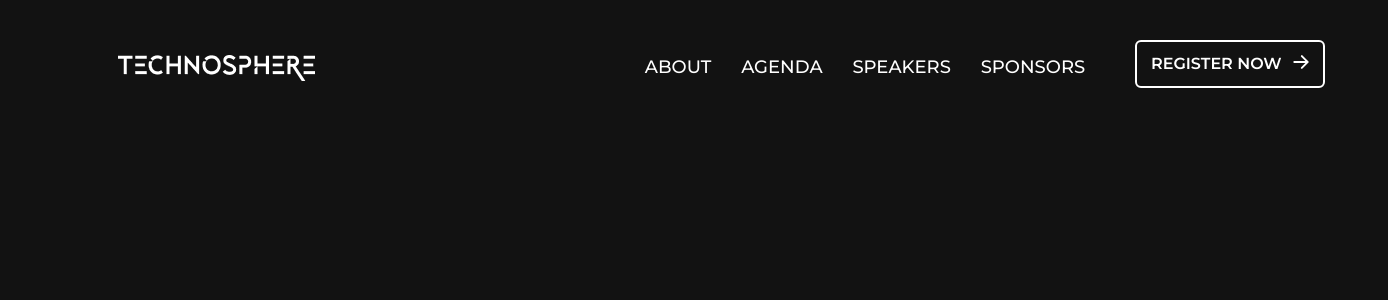
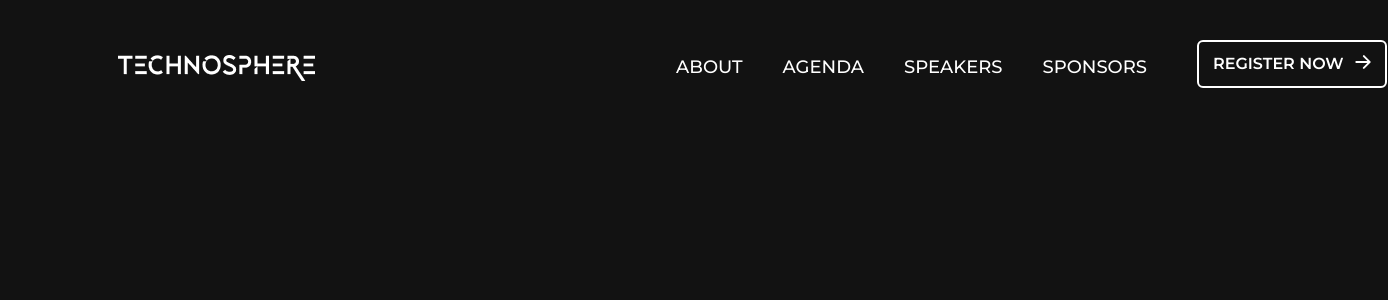
Before and after one commit to fossnsbm/technosphere-web, a React (Vite) app: page / in a window 1280 px wide. Shown: the top 300 px of the page, 1388 px wide, since content can reach past the window. Built offline with nearby package versions, Linux system fonts and the light colour scheme.

Commit message:
Chaged CSS

```diff
--- a/src/components/headerMenus/headerMenus.css
+++ b/src/components/headerMenus/headerMenus.css
@@ -1,6 +1,6 @@
 .Header {
     position: absolute;
-    width: 1224px;
+    width: 100%;
     height: 54px;
     left: 108px;
     top: 40px;
@@ -29,11 +29,12 @@
     padding-top: 12px;
     margin-right: 20px;
     display: flex;
-    width: 800px;
-    justify-content: space-evenly;
+    width: 65%;
+    justify-content: right;
 }
 
 .link a {
+    padding-left: 40px;
     text-decoration: none;
     color: #fff;
 }
@@ -57,4 +58,5 @@
     border: 2px solid #FFFFFF;
     border-radius: 6px;
     background-color: transparent;
+    margin-left: 30px;
 }
```
